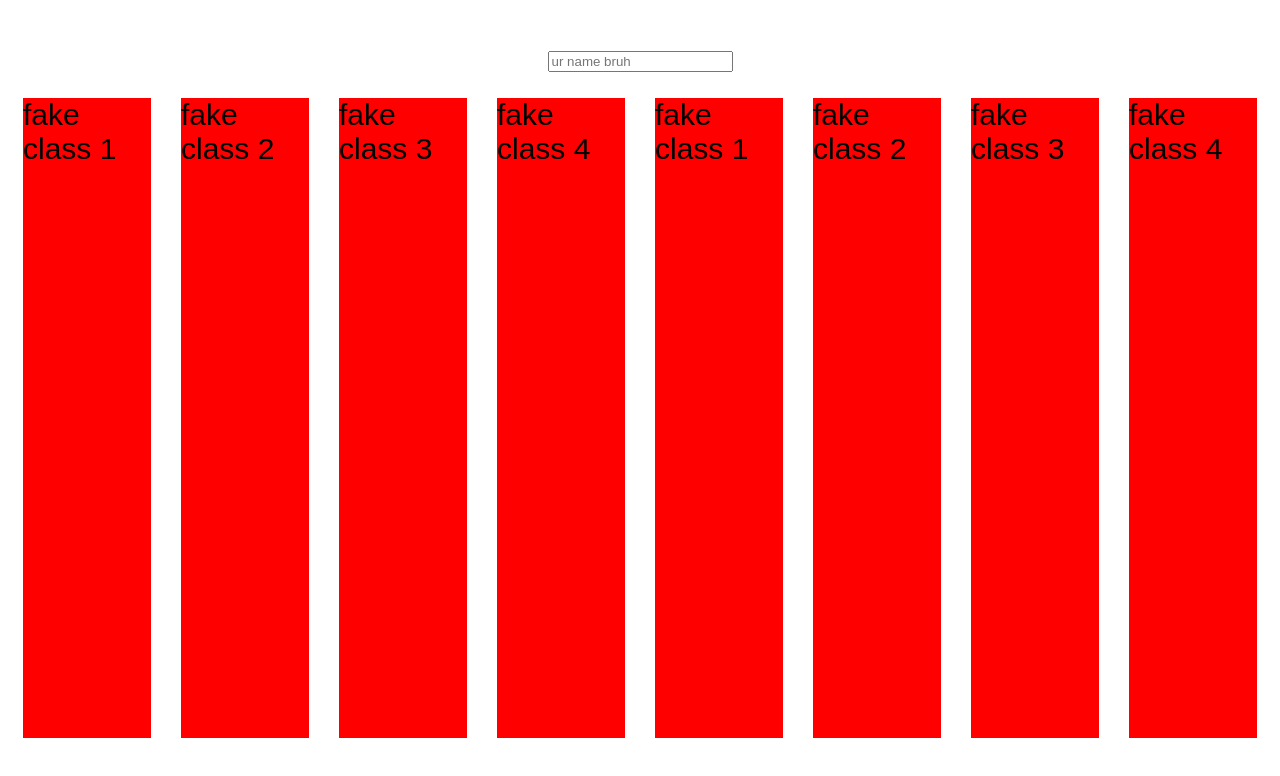
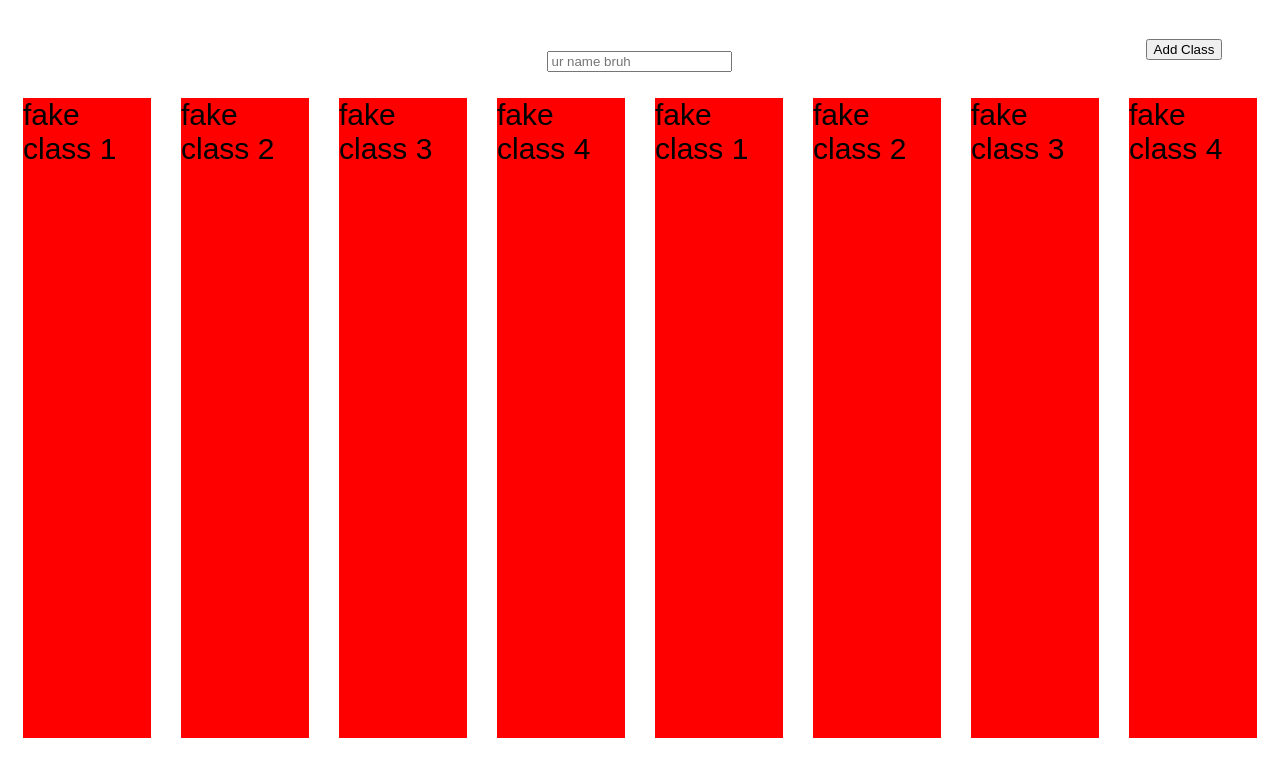
Before and after one commit to ezhang7423/grade-calc, a plain HTML site: page index.html in a window 1280 px wide. Drawn offline with Linux system fonts and the light colour scheme; a web font is replaced by a local one.

Commit message:
done with middle

```diff
--- a/index.html
+++ b/index.html
@@ -13,9 +13,15 @@
     <script src="src/before.js"></script>
   </head>
   <body>
-    <div class="name-container">
-      <input class="name-input" placeholder="ur name bruh" type="text" />
+    <div class="header">
+      <div class="name-container">
+        <input class="name-input" placeholder="ur name bruh" type="text" />
+      </div>
+      <div class="right-header">
+        <button class="add-class">Add Class</button>
+      </div>
     </div>
+
     <div class="main-content">
       <div class="course">fake class 1</div>
       <div class="course">fake class 2</div>
--- a/style.css
+++ b/style.css
@@ -3,13 +3,25 @@
   font-family: "Baloo Chettan 2", Arial, Helvetica, sans-serif;
 }
 
-.name-container {
+.header {
   width: 100%;
-  font-size: 50px;
-  text-align: center;
+  align-items: center;
   margin: 20px 0;
+  display: flex;
 }
 
+.name-container {
+  width: 90%;
+  text-align: center;
+  padding-left: 10%;
+  font-size: 50px;
+}
+
+.right-header {
+  width: 10%;
+  /* display: flex; */
+  /* justify-content: center; */
+}
 .main-content {
   display: flex;
   justify-content: space-around;
```
